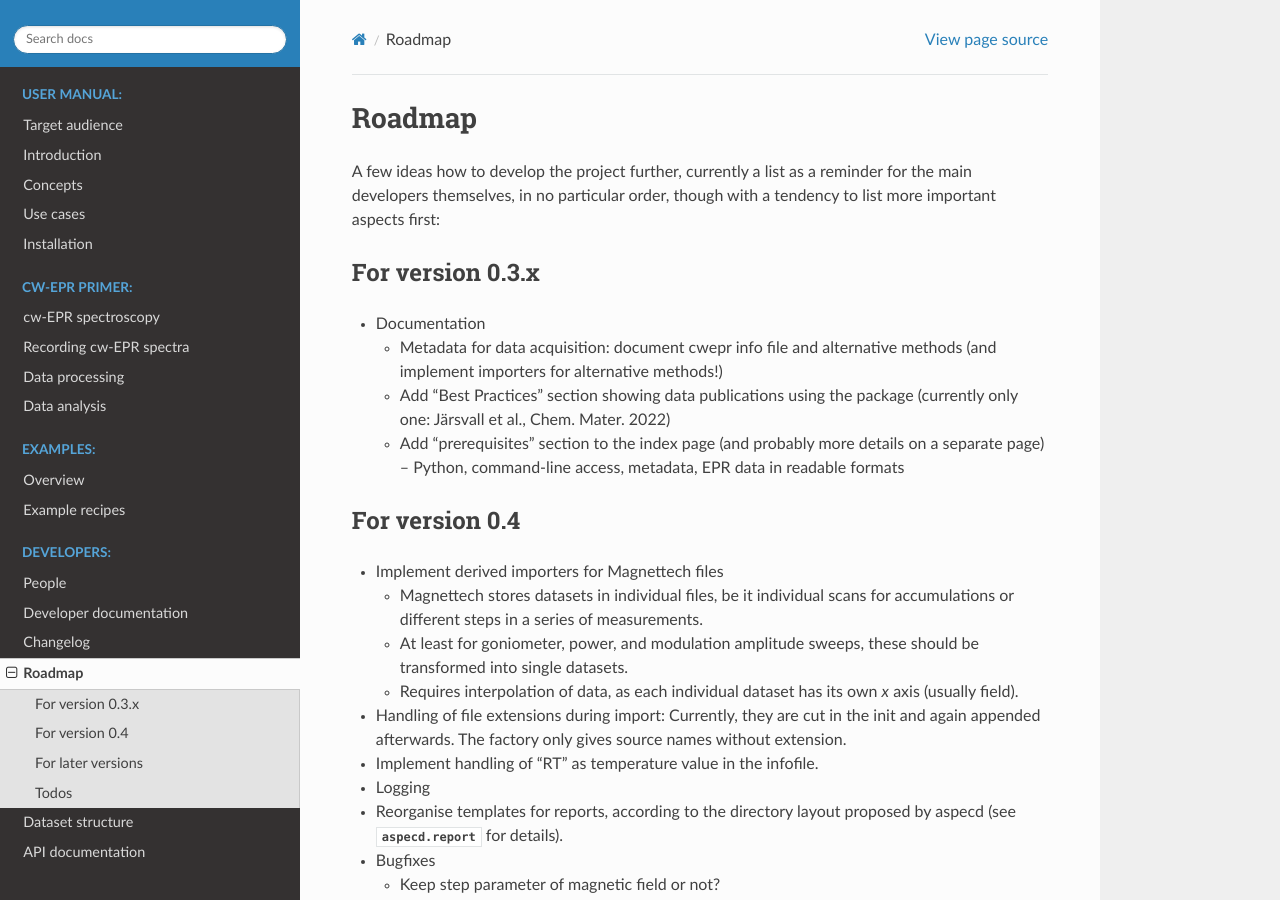
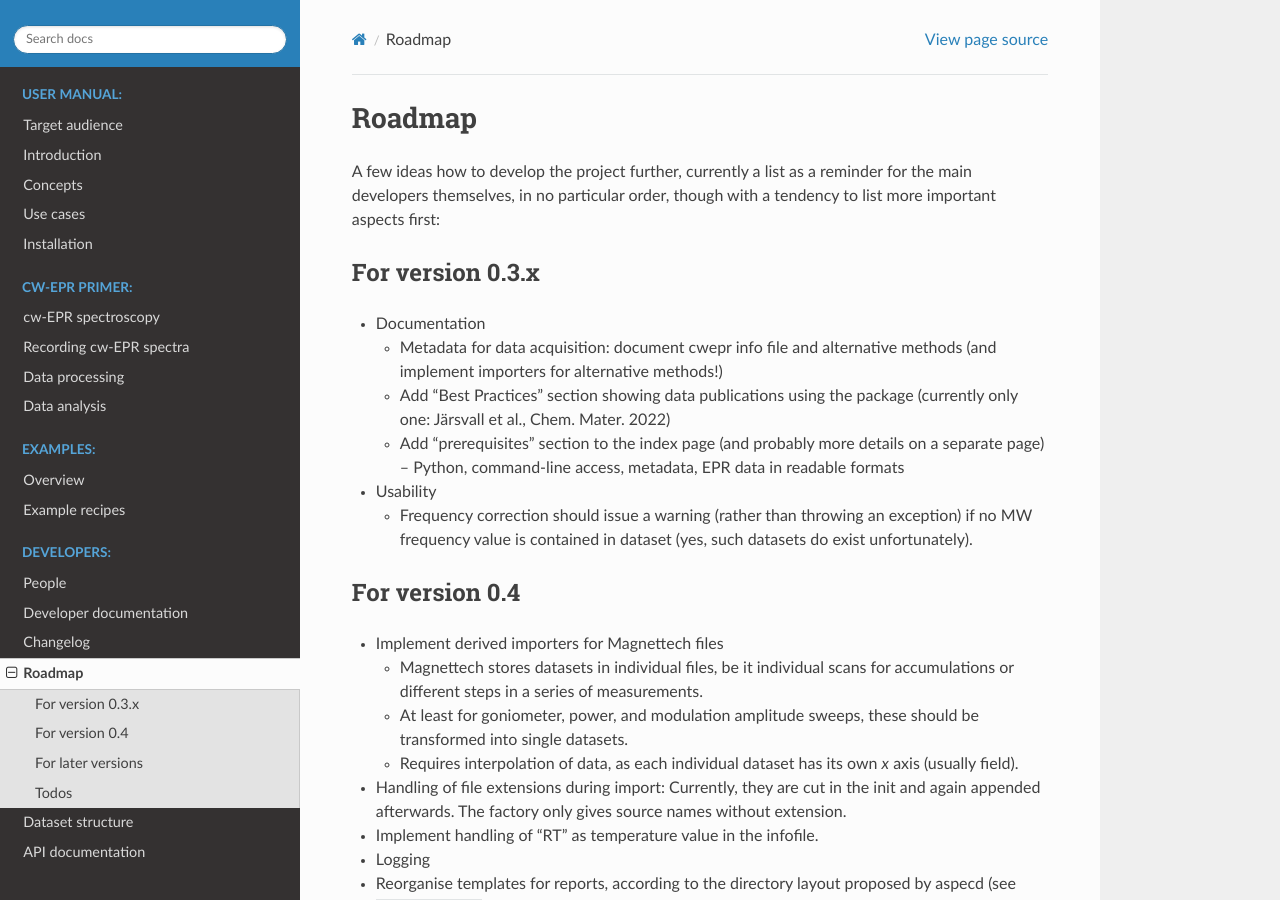
Before and after one commit to tillbiskup/cwepr, a Sphinx documentation site: the page built from docs/roadmap.rst, in a window 1280 px wide and 900 px high. Built offline with Sphinx 7.4.7 and the Read the Docs theme 2.0.0, drawn with Linux system fonts in a browser that asks for light colours.

Commit message:
Add todo to roadmap

```diff
--- a/docs/roadmap.rst
+++ b/docs/roadmap.rst
@@ -15,6 +15,10 @@ For version 0.3.x
   * Metadata for data acquisition: document cwepr info file and alternative methods (and implement importers for alternative methods!)
   * Add "Best Practices" section showing data publications using the package (currently only one: Järsvall et al., Chem. Mater. 2022)
   * Add "prerequisites" section to the index page (and probably more details on a separate page) -- Python, command-line access, metadata, EPR data in readable formats
+
+* Usability
+
+  * Frequency correction should issue a warning (rather than throwing an exception) if no MW frequency value is contained in dataset (yes, such datasets do exist unfortunately).
 
 
 For version 0.4
```
Also changed, not shown: 1 other file.
